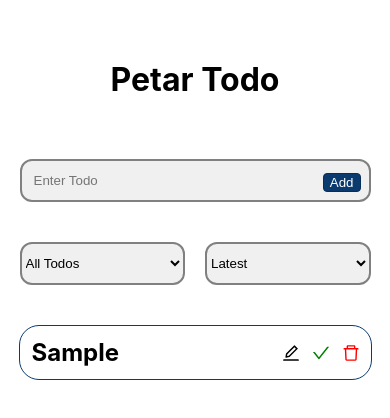
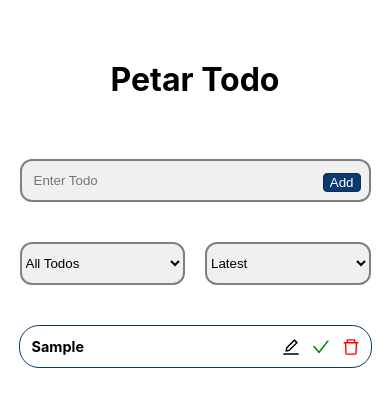
Before and after one commit to pepi05/todo, a React (Create React App) app: page / in a window 390 px wide. Both pictures are taken after typing "Sample" into the empty fields and a click on the button "Add". Shown: the top 418 px of the page. Built offline with nearby package versions, Linux system fonts and the light colour scheme.

Commit message:
fixed text overflow on todo items

```diff
--- a/src/components/TodoItem/TodoItem.js
+++ b/src/components/TodoItem/TodoItem.js
@@ -8,9 +8,9 @@ const TodoItem = ({ todo, onEditClick, completeTodo, deleteTodo }) => {
       key={todo.id}
       className={`${!todo.active && "todoCompletedContainer"} todoContainer`}
     >
-      <h2 className={`${!todo.active && "completedTodo"} todoName`}>
+      <h3 className={`${!todo.active && "completedTodo"} todoName`}>
         {todo.name}
-      </h2>
+      </h3>
       <div className="todoIconsContainer">
         <AiOutlineEdit
           onClick={() => onEditClick(todo.name, todo.id)}
--- a/src/components/TodoItem/todoItem.css
+++ b/src/components/TodoItem/todoItem.css
@@ -18,6 +18,8 @@
 
 .todoName {
   padding: 12px;
+  overflow: hidden;
+  text-overflow: ellipsis;
 }
 
 .todoIconsContainer {
@@ -33,4 +35,7 @@
   .todoContainer {
     width: 90%;
   }
+  .todoName {
+    font-size: 0.9em;
+  }
 }
```
